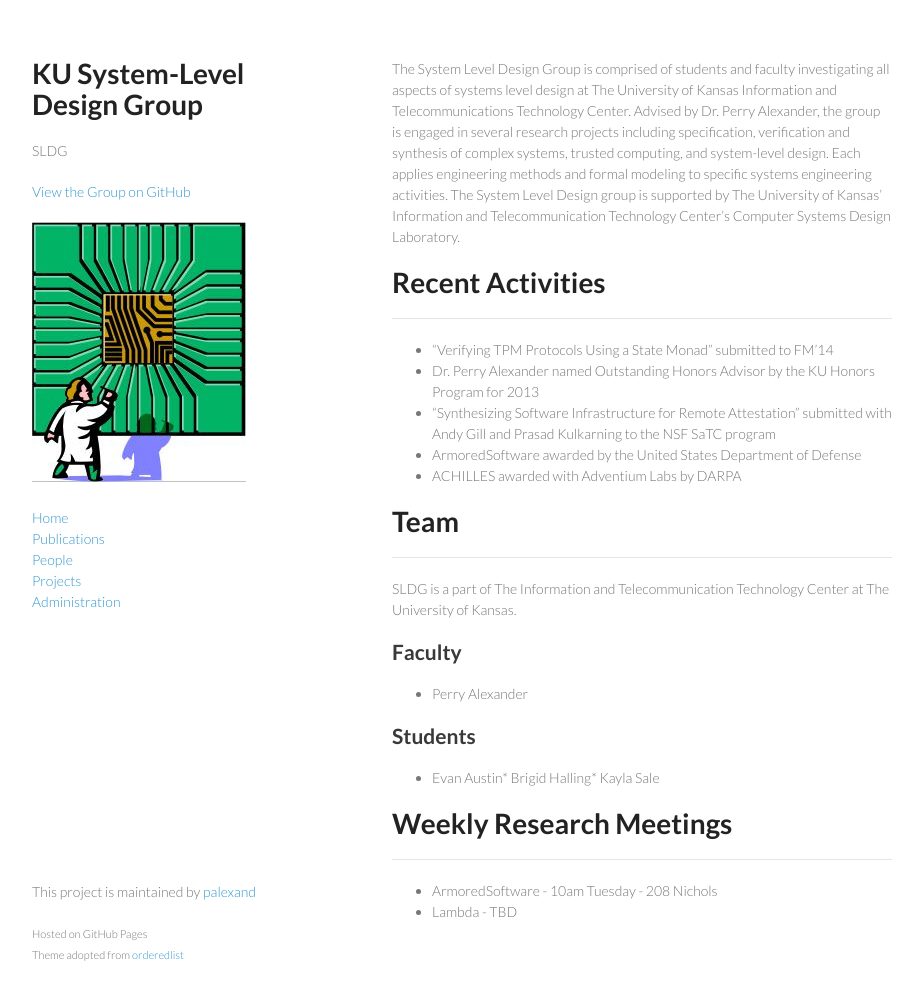
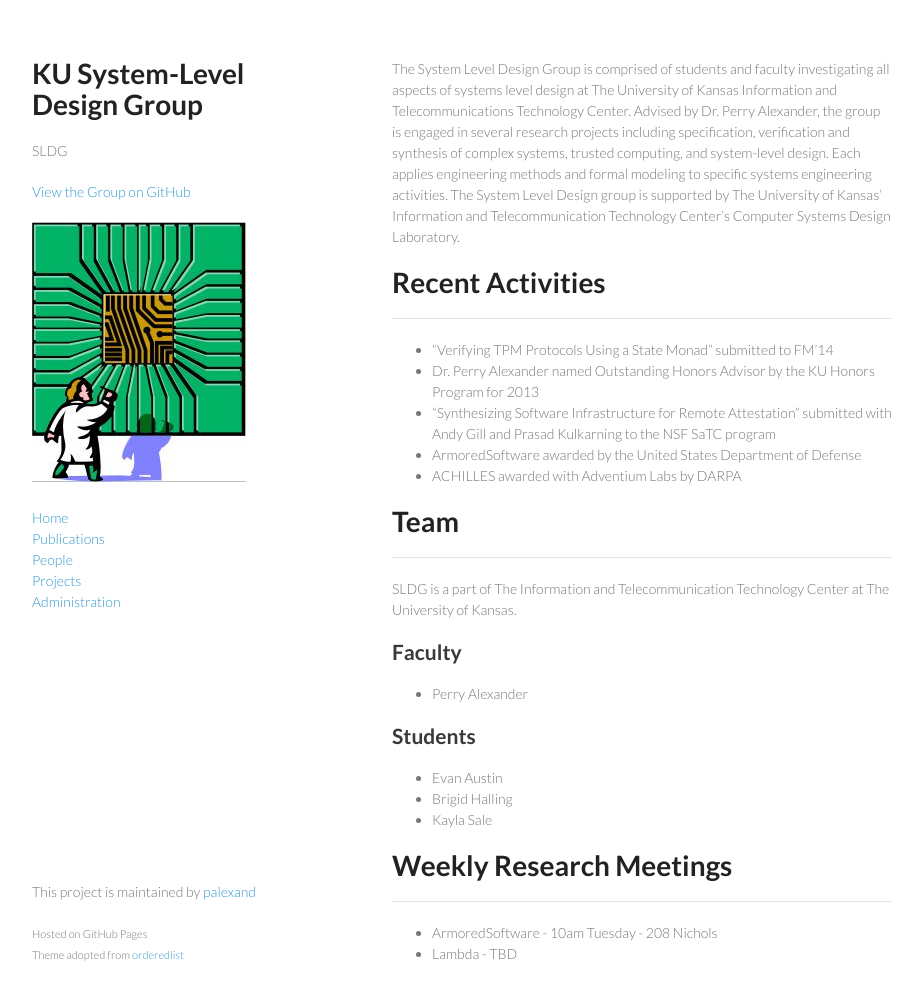
Before and after one commit to ku-sldg/ku-sldg.github.io, a Jekyll site: the page built from index.md, in a window 1280 px wide and 1034 px high. Shown: the top 1000 px of the window, without its empty margins (178-1101 px from the left). Built offline with Jekyll 4.4.1, drawn with Linux system fonts in a browser that asks for light colours.

Commit message:
fixing list formatting

```diff
--- a/index.md
+++ b/index.md
@@ -45,7 +45,14 @@ Technology Center at The University of Kansas.
 
 ## Students
 
-{% for person in site.data.people %}{% if person.role == "student" %}* {{ person.name }}{% else %}{% endif %}{% endfor %}
+<ul>
+{% for person in site.data.people %}
+{% if person.role == "student" %}
+<li>{{ person.name }}</li>
+{% else %}
+{% endif %}
+{% endfor %}
+</ul>
 
 # Weekly Research Meetings
 
```
